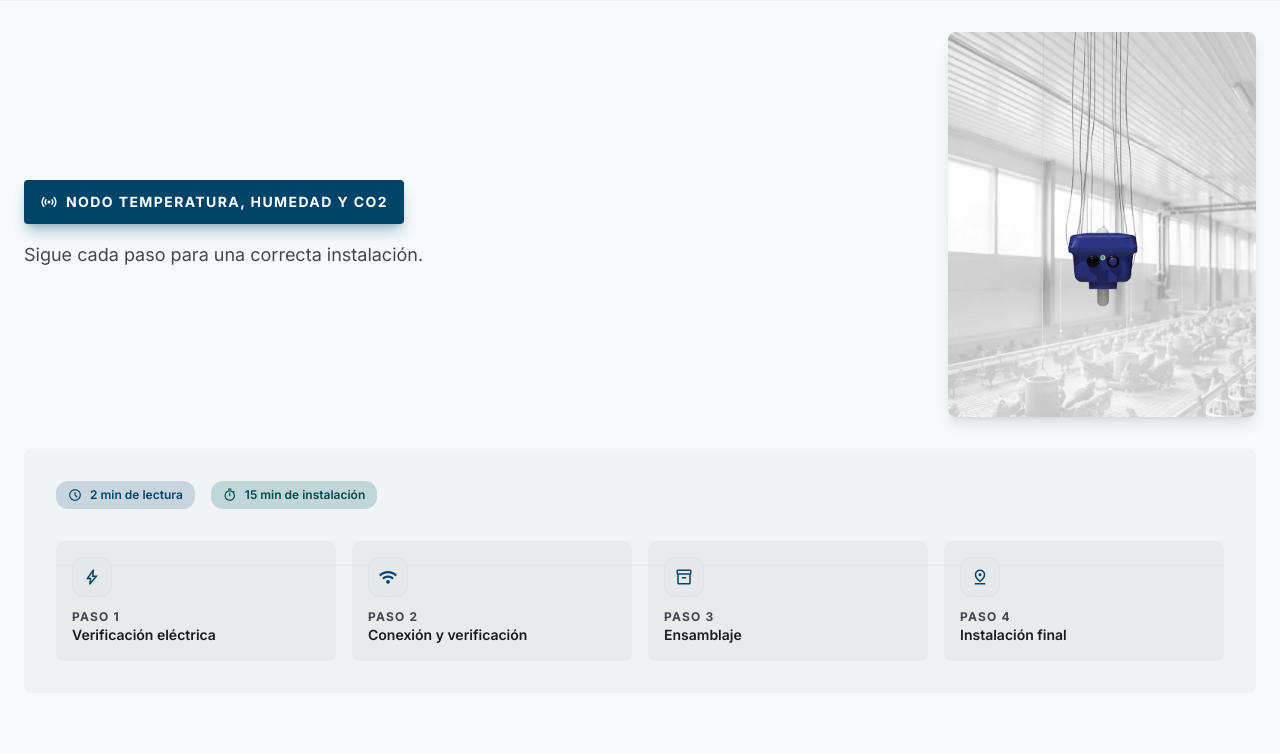
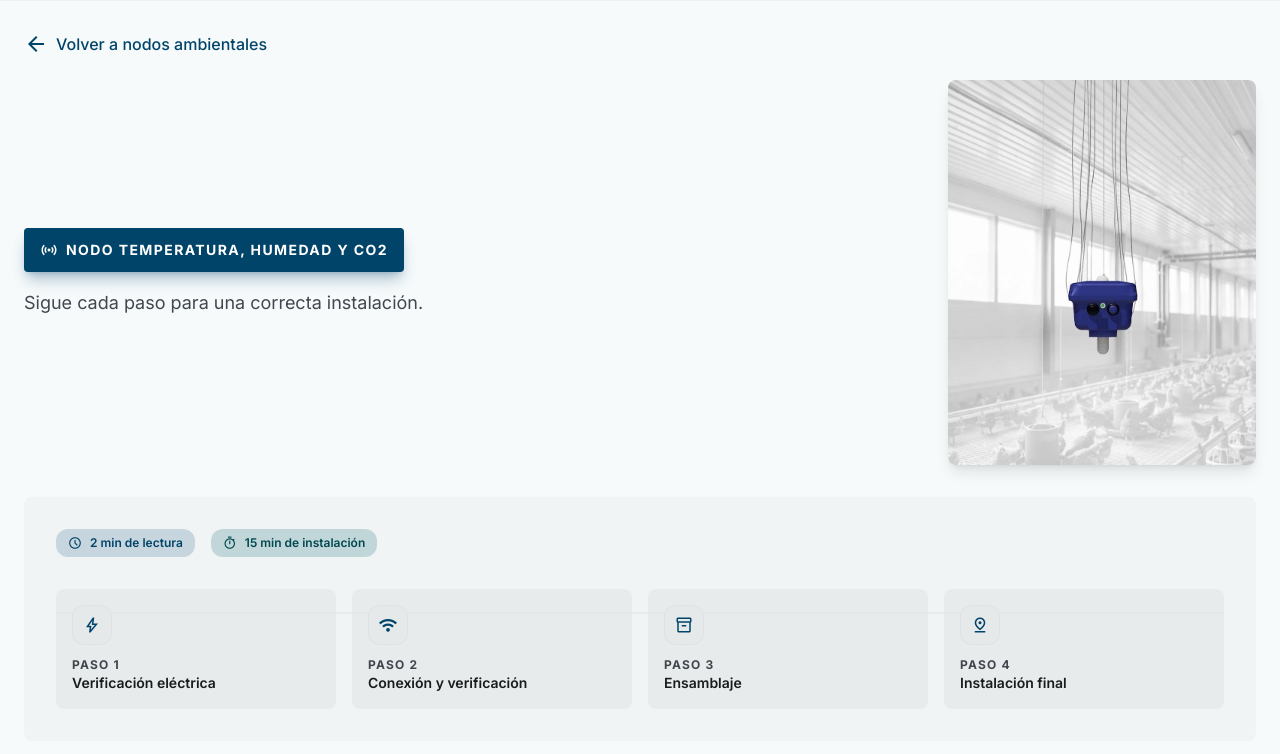
Before and after one commit to ComunicacionesAX/Asimetrix_Nodo-T-H-y-CO2, a plain HTML site: page index.html in a window 1280 px wide. Shown: the part 64-818 px from the top of the page. Drawn offline with nearby package versions, Linux system fonts and the light colour scheme.

Commit message:
Agregar botón volver al hub de nodos ambientales

```diff
--- a/index.html
+++ b/index.html
@@ -102,6 +102,11 @@
     </header>
 
     <main class="pt-24 pb-24 md:pb-12 max-w-7xl mx-auto px-6">
+        <a href="https://asimetrix-hub.vercel.app/#" class="inline-flex items-center gap-2 text-primary hover:text-primary-container transition-colors mb-6">
+            <span class="material-symbols-outlined">arrow_back</span>
+            <span class="font-medium">Volver a nodos ambientales</span>
+        </a>
+
         <!-- Hero Section -->
         <section class="mb-8">
             <div class="flex flex-col lg:flex-row gap-8 items-center">
```
